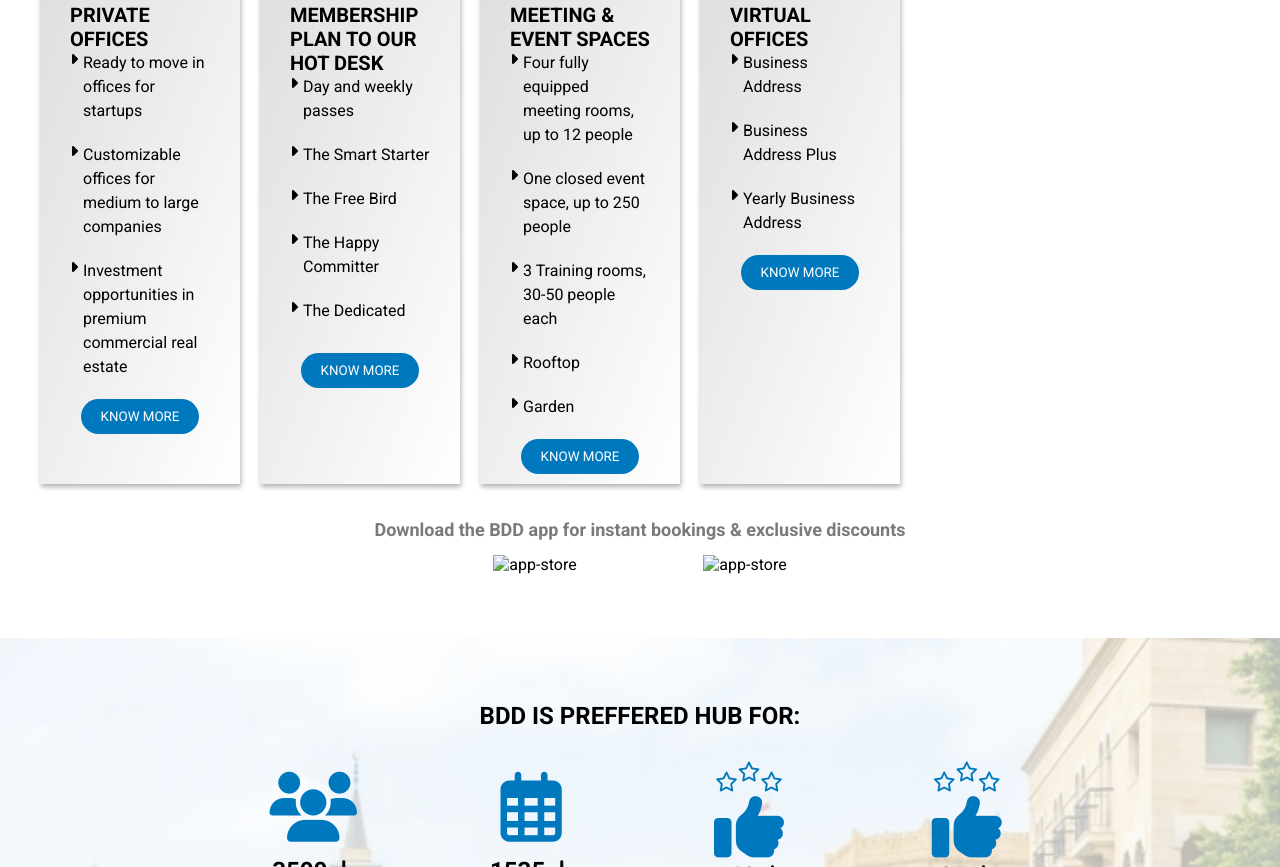
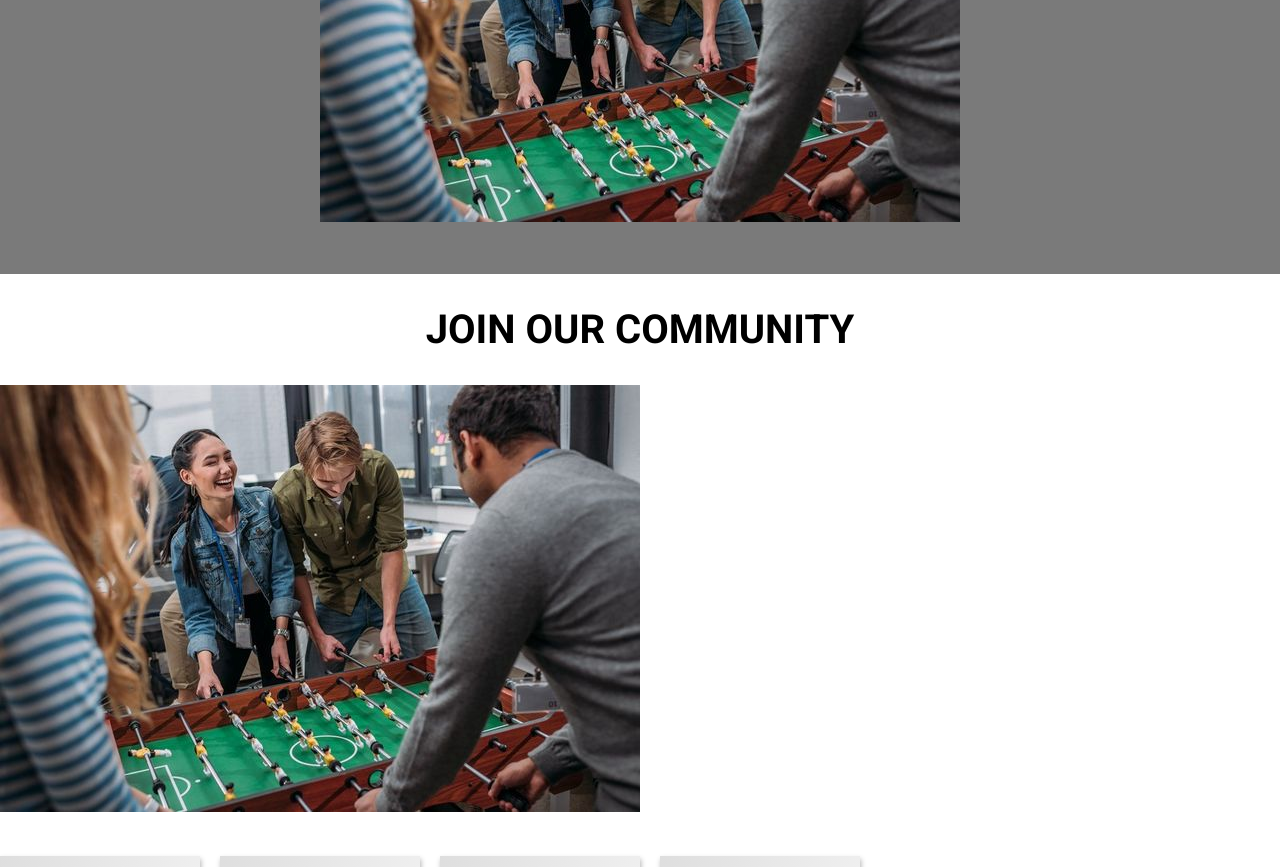
Before and after one commit to AhmadHandoush/BDD-Clone, a plain HTML site: page index.html in a window 1280 px wide. Shown: the part 1933-2800 px from the top of the page. Drawn offline with Linux system fonts and the light colour scheme; the site is published under a folder, as on GitHub Pages, so addresses that start at the root find nothing.

Commit message:
solved the problem of images not appear

```diff
--- a/index.html
+++ b/index.html
@@ -21,7 +21,7 @@
       <header>
         <div class="container flex-items flex-between">
           <div class="nav-brand flex-items">
-            <a href="#">l <img src="/assets/download (1).jpg" alt="" /> </a>
+            <a href="#">l <img src="./assets/download (1).jpg" alt="" /> </a>
           </div>
           <div class="nav">
             <nav class="main-nav flex-items" class="flex-items">
@@ -170,7 +170,7 @@
           <h2>Explore the vison </h2>
         </div>
         <div class="image">
-          <img src="/assets/Game_Room_Shop_-_Foosball_Table_Buyer_s_Guide_1024x1024_b7392822-438b-4811-983a-0e83a6356176_1024x1024.jpg" alt="">
+          <img src="./assets/Game_Room_Shop_-_Foosball_Table_Buyer_s_Guide_1024x1024_b7392822-438b-4811-983a-0e83a6356176_1024x1024.jpg" alt="">
         </div>
       </div>
     </section>
@@ -180,7 +180,7 @@
       </div>
       <div class="infos flex">
         <div class="image">
-          <img src="/assets/Game_Room_Shop_-_Foosball_Table_Buyer_s_Guide_1024x1024_b7392822-438b-4811-983a-0e83a6356176_1024x1024.jpg" alt="">
+          <img src="./assets/Game_Room_Shop_-_Foosball_Table_Buyer_s_Guide_1024x1024_b7392822-438b-4811-983a-0e83a6356176_1024x1024.jpg" alt="">
         </div>
         <div class="boxes flex">
           <div class="box">
@@ -296,9 +296,9 @@
           <p>Download the BDD app for instant bookings & exclusive discounts </p>
         <div class="flex images">
           <div class="img">
-            <img src="/assets/appstore.PNG" alt="app-store">
+            <img src="./assets/appstore.PNG" alt="app-store">
           </div>
-          <div class="img"><img src="/assets/google.PNG" alt="app-store"></div>
+          <div class="img"><img src="./assets/google.PNG" alt="app-store"></div>
         </div>
         </div>
       </div>
@@ -370,7 +370,7 @@
       <div class="carousels flex ">
         <div class="carousel">
           <div class="image">
-            <img src="/assets/beirut-lebanon-04082018-downtown-old-600nw-2144510637.webp" alt="">
+            <img src="./assets/beirut-lebanon-04082018-downtown-old-600nw-2144510637.webp" alt="">
             <div class="car-content">
               <h2>what's happening in there bdd in numbers</h2>
               <hr>
@@ -383,7 +383,7 @@
         </div>
         <div class="carousel none">
           <div class="image">
-            <img src="/assets/beirut-lebanon-04082018-downtown-old-600nw-2144510637.webp" alt="">
+            <img src="./assets/beirut-lebanon-04082018-downtown-old-600nw-2144510637.webp" alt="">
             <div class="car-content">
               <h2>rethinking second hand clothing ,the fabricaid way</h2>
               <hr>
@@ -396,7 +396,7 @@
         </div>
         <div class="carousel none">
           <div class="image">
-            <img src="/assets/beirut-lebanon-04082018-downtown-old-600nw-2144510637.webp" alt="">
+            <img src="./assets/beirut-lebanon-04082018-downtown-old-600nw-2144510637.webp" alt="">
             <div class="car-content">
               <h2>what's happening in there bdd in numbers</h2>
               <hr>
@@ -438,7 +438,7 @@
             <div class="word-1">
 
 
-                  <img src="/assets/Game_Room_Shop_-_Foosball_Table_Buyer_s_Guide_1024x1024_b7392822-438b-4811-983a-0e83a6356176_1024x1024.jpg" alt="img">
+                  <img src="./assets/Game_Room_Shop_-_Foosball_Table_Buyer_s_Guide_1024x1024_b7392822-438b-4811-983a-0e83a6356176_1024x1024.jpg" alt="img">
 
 
                 <div class="over flex-center">
@@ -448,14 +448,14 @@
 
             </div>
             <div class="word-1 none">
-                <img src="/assets/Game_Room_Shop_-_Foosball_Table_Buyer_s_Guide_1024x1024_b7392822-438b-4811-983a-0e83a6356176_1024x1024.jpg" alt="img-2">
+                <img src="./assets/Game_Room_Shop_-_Foosball_Table_Buyer_s_Guide_1024x1024_b7392822-438b-4811-983a-0e83a6356176_1024x1024.jpg" alt="img-2">
                 <div class="over flex-center">
                   <h3><a href="#">Testimonial: BDD x JAY PAY</a></h3>
 
                 </div>
             </div>
             <div class="word-1 none">
-                <img src="/assets/Game_Room_Shop_-_Foosball_Table_Buyer_s_Guide_1024x1024_b7392822-438b-4811-983a-0e83a6356176_1024x1024.jpg" alt="img-3">
+                <img src="./assets/Game_Room_Shop_-_Foosball_Table_Buyer_s_Guide_1024x1024_b7392822-438b-4811-983a-0e83a6356176_1024x1024.jpg" alt="img-3">
                 <div class="over flex-center">
                   <h3><a href="#">Testimonial: BDD x CME</a></h3>
 
@@ -528,8 +528,8 @@
               <li><h2 class="small">download our mobile app</h2></li>
               <li>
                 <div class="flex item">
-                  <div><img src="/assets/appstore.PNG" alt="" /></div>
-                  <div><img src="/assets/google.PNG" alt="" /></div>
+                  <div><img src="./assets/appstore.PNG" alt="" /></div>
+                  <div><img src="./assets/google.PNG" alt="" /></div>
                 </div>
               </li>
               <li class="flex final">
```
